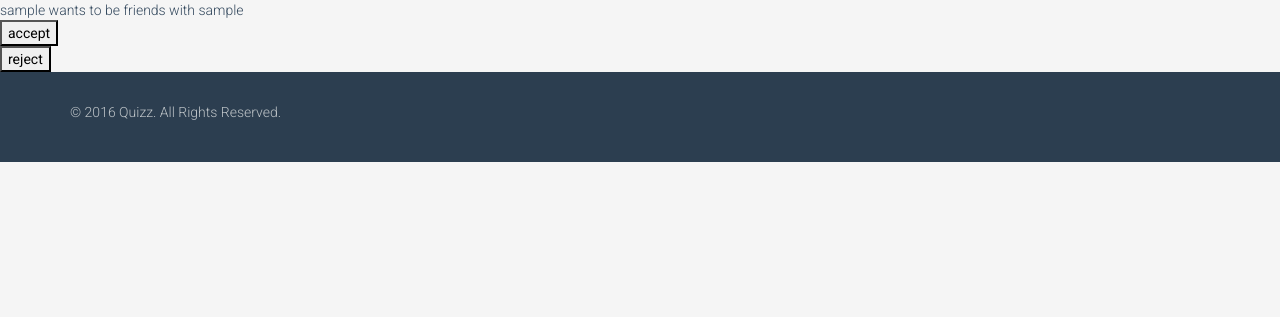
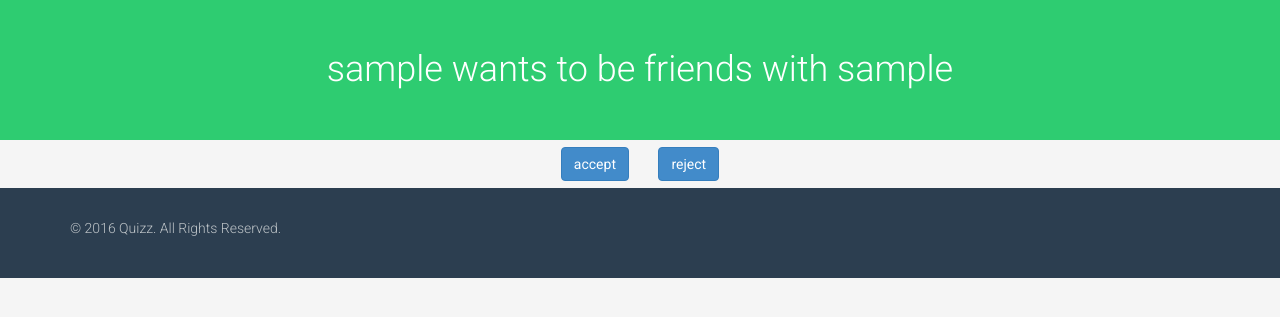
Before and after one commit to successar/Quizz, a Django app: page /friends/friend/request/1/ in a window 1280 px wide. Shown: the part 80-397 px from the top of the page. Run offline with Django 3.2, Linux system fonts and the light colour scheme; a user stored in the database is signed in; tables that the repository leaves empty hold one stand-in row (values such as "Sample post").

Commit message:
friend request template

```diff
--- a/friendship/templates/friendship/friend/request.html
+++ b/friendship/templates/friendship/friend/request.html
@@ -1,14 +1,30 @@
 {% extends 'indexTheme.html' %}
 {% block content %}
-<div>{{ friendship_request.from_user }} wants to be friends with {{ friendship_request.to_user }}</div>
 
+
+<section id="title" class="emerald">
+	<center>
+	    <div class="container">
+	        <div class="row">
+	                <h1>{{ friendship_request.from_user }} wants to be friends with {{ friendship_request.to_user }}</h1>
+	        </div>
+	    </div>
+	</center>
+</section>
+
+<center>
+	<div class="btn">
 		<form method="post" action="{% url 'friendship_accept' friendship_request.pk %}">
 		{% csrf_token %}
-<input type="submit" value="accept" />
+		<input type="submit" value="accept" class="btn btn-primary"/>
 		</form>
+	</div>
 
+	<div class="btn">
 		<form method="post" action="{% url 'friendship_reject' friendship_request.pk %}">
 		{% csrf_token %}
-<input type="submit" value="reject" />
+		<input type="submit" value="reject" class="btn btn-primary"/>
 		</form>
+	</div>
+</center>
 {% endblock %}
```
Also changed, not shown: 1 other file. Lines whose indentation alone changed are shown as unchanged.
